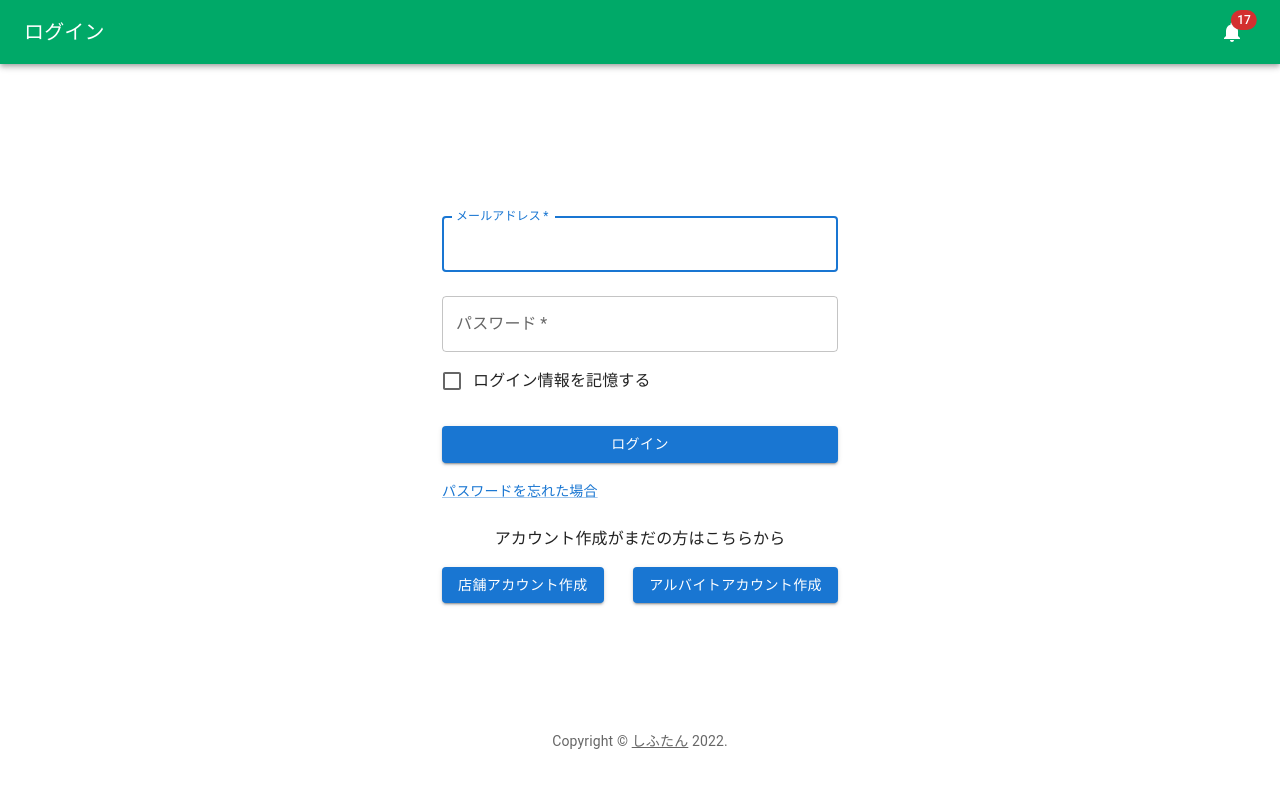
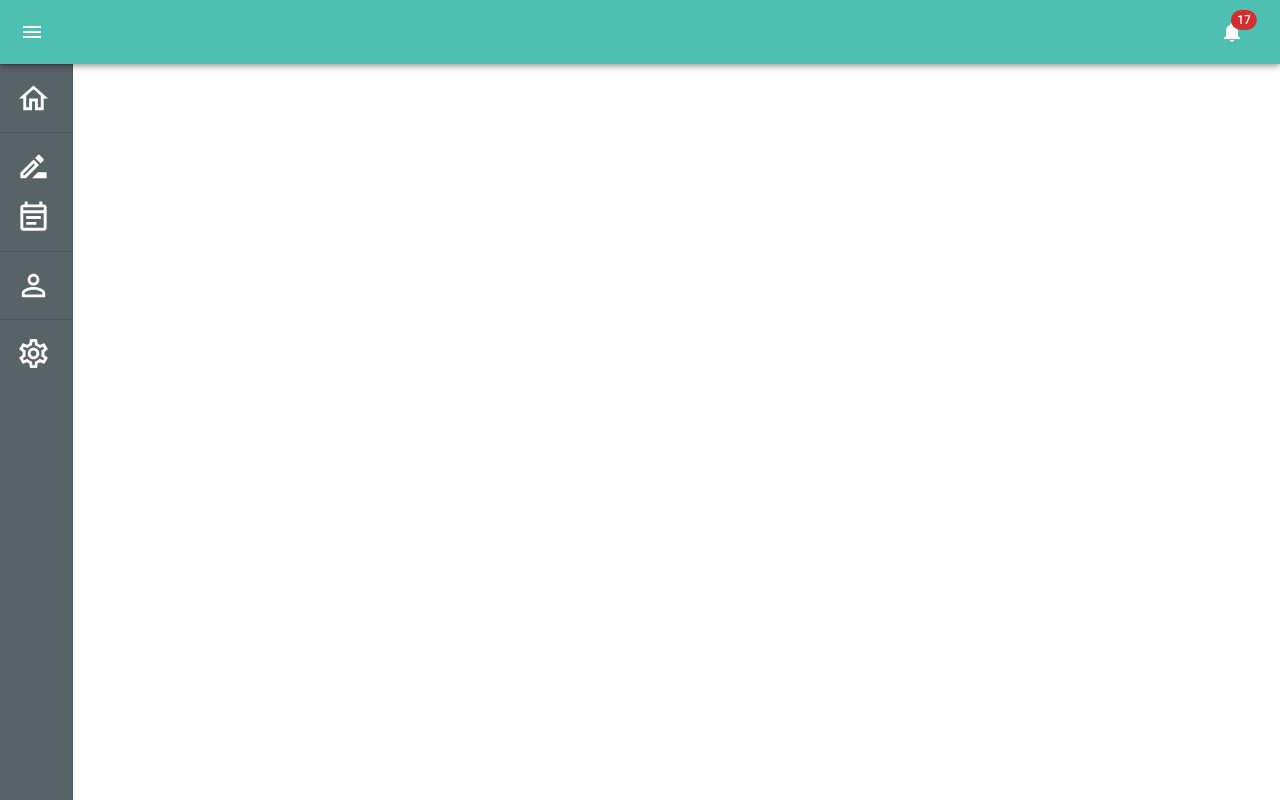
Before and after one commit to nineteen2021/shiftan-v2, a React (Create React App) app in the folder node/django_front/: page / in a window 1280 px wide. Built offline with nearby package versions, Linux system fonts and the light colour scheme.

Commit message:
ナビゲーションバーの色を完成 (#27) (#28)
* ナビゲーションバーの色が完成

```diff
--- a/node/django_front/src/App.js
+++ b/node/django_front/src/App.js
@@ -1,14 +1,15 @@
-import './App.css';
 import MiniDrawer from './components/Navbar'
 import SimpleNavbar from './components/SimpleNavbar';
 import NewAccount from './components/views/NewAccount'
 import SignUp from './components/RegisterStore';
 import Login from './components/views/Login';
 
+//colorは濃い緑#37AB9D, 緑#4DC0B2, 黄色#FFC042, 黒#586365を使って合わせること
+
 function App() {
   return (
     <>
-      <Login />
+      <MiniDrawer />
     </>
   );
 }
--- a/node/django_front/src/components/Navbar.jsx
+++ b/node/django_front/src/components/Navbar.jsx
@@ -58,7 +58,7 @@ const DrawerHeader = styled('div')(({ theme }) => ({
 const AppBar = styled(MuiAppBar, {
   shouldForwardProp: (prop) => prop !== 'open',
 })(({ theme, open }) => ({
-  background: "#ff0000",
+  background: "#4DC0B2",
   zIndex: theme.zIndex.drawer + 1,
   transition: theme.transitions.create(['width', 'margin'], {
     easing: theme.transitions.easing.sharp,
@@ -140,13 +140,13 @@ export default function MiniDrawer(props) {
       <Drawer variant="permanent" open={open}
       PaperProps={{
         sx: {
-        backgroundColor: "pink",
-        color: "red",
+        backgroundColor: "#586365",
+        color: "white",
         }
       }}>
 
         <DrawerHeader>
-          <IconButton onClick={handleDrawerClose}>
+          <IconButton onClick={handleDrawerClose} sx={{ color: "#ffffff" }}>
             {theme.direction === 'rtl' ? <ChevronRightIcon /> : <ChevronLeftIcon />}
           </IconButton>
         </DrawerHeader>
@@ -155,7 +155,7 @@ export default function MiniDrawer(props) {
           {['ホーム'].map((text) => (
             <ListItem button key={text}>
               <ListItemIcon>
-                <HomeOutlinedIcon fontSize='large' />
+                <HomeOutlinedIcon fontSize='large' sx={{ color : "#ffffff" }} />
               </ListItemIcon>
               <ListItemText primary={text} />
             </ListItem>
@@ -166,7 +166,7 @@ export default function MiniDrawer(props) {
           {['シフト作成', 'シフト一覧'].map((text, index) => (
             <ListItem button key={text}>
               <ListItemIcon>
-                {index % 2 === 0 ? <DriveFileRenameOutlineOutlinedIcon fontSize='large'/> : <EventNoteOutlinedIcon fontSize='large'/>}
+                {index % 2 === 0 ? <DriveFileRenameOutlineOutlinedIcon fontSize='large' sx={{ color : "#ffffff" }}/> : <EventNoteOutlinedIcon fontSize='large' sx={{ color : "#ffffff" }}/>}
               </ListItemIcon>
               <ListItemText primary={text} />
             </ListItem>
@@ -177,7 +177,7 @@ export default function MiniDrawer(props) {
           {['スタッフ管理'].map((text) => (
             <ListItem button key={text}>
               <ListItemIcon>
-                <PersonOutlineOutlinedIcon fontSize='large'/>
+                <PersonOutlineOutlinedIcon fontSize='large' sx={{ color : "#ffffff" }}/>
               </ListItemIcon>
               <ListItemText primary={text} />
             </ListItem>
@@ -188,7 +188,7 @@ export default function MiniDrawer(props) {
           {['設定'].map((text) => (
             <ListItem button key={text}>
               <ListItemIcon>
-                <SettingsOutlinedIcon fontSize='large'/>
+                <SettingsOutlinedIcon fontSize='large' sx={{ color : "#ffffff" }}/>
               </ListItemIcon>
               <ListItemText primary={text} />
             </ListItem>
--- a/node/django_front/src/components/SimpleNavbar.jsx
+++ b/node/django_front/src/components/SimpleNavbar.jsx
@@ -11,7 +11,7 @@ export default function SimpleNavbar(props) {
   return (
     <Box sx={{ flexGrow: 1 }}>
       <AppBar position="static" sx={{
-          background: "#00a968"
+          background: "#4DC0B2"
       }}>
         <Toolbar>
           <Typography variant="h6" component="div" sx={{ flexGrow: 1 }}>
```
